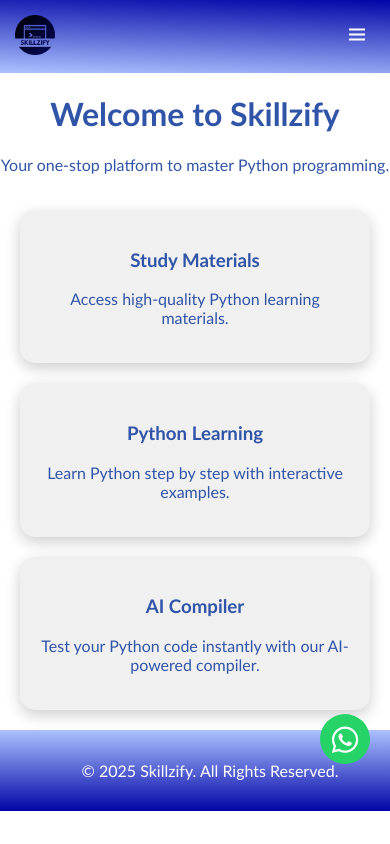
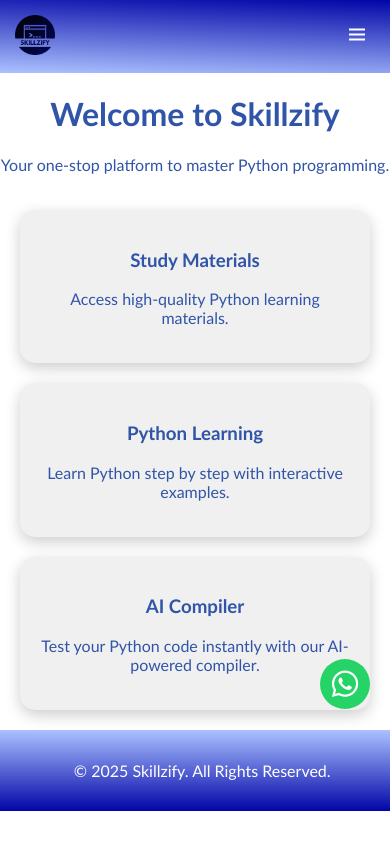
Before and after one commit to SkillzifyInd/Skillzify.Python-, a plain HTML site: page index.html in a window 390 px wide. Shown: the top 844 px of the page. Drawn offline with nearby package versions, Linux system fonts and the light colour scheme; a script that the page names is missing.

Commit message:
Update index.html
AI assistant added

```diff
--- a/index.html
+++ b/index.html
@@ -76,6 +76,7 @@
             border-top-left-radius: 30px;
             border-bottom-left-radius: 30px;
             box-shadow: -5px 0 15px rgba(0, 0, 0, 0.3);
+            z-index: 5;
         }
         .sidebar.active {
             right: 0;
@@ -83,7 +84,7 @@
         .sidebar a {
             display: block;
             color: white;
-            padding: 15px;
+            padding: 17px;
             text-decoration: none;
             text-align: left;
             font-size: 18px;
@@ -108,7 +109,6 @@
             border: none;
             color: white;
             font-size: 18px;
-            margin-top: 20px;
         }
         .features {
             display: grid;
@@ -148,7 +148,7 @@
             text-decoration: none;
         }
         .footer {
-            width: 100%;
+            width: 99%;
             background: linear-gradient(180deg, #abc2ff, #0205a7);
             color: white;
             padding: 15px;
@@ -167,6 +167,13 @@
             .header-container {
                 flex-direction: row-reverse;
             }
+            .whatsapp-float {
+                bottom: 16%;
+                right: 20px;
+            }
+            .footer{
+                width: 96%;
+            }
         }
     </style>
 </head>
@@ -182,6 +189,7 @@
             <a href="#"><b>AI Compiler</b></a>
             <a href="#"><b>Contact</b></a>
             <a href="#"><b>About Us</b></a>
+            <button class="theme-toggle" onclick="toggleTheme()"><i class='bx bx-moon'></i></button>
         </div>
     </div>
     <div class="sidebar" id="sidebar-menu">
@@ -222,6 +230,7 @@
         function toggleSidebar() {
             document.getElementById("sidebar-menu").classList.toggle("active");
         }
+        (function(){if(!window.chatbase||window.chatbase("getState")!=="initialized"){window.chatbase=(...arguments)=>{if(!window.chatbase.q){window.chatbase.q=[]}window.chatbase.q.push(arguments)};window.chatbase=new Proxy(window.chatbase,{get(target,prop){if(prop==="q"){return target.q}return(...args)=>target(prop,...args)}})}const onLoad=function(){const script=document.createElement("script");script.src="https://www.chatbase.co/embed.min.js";script.id="-0FMOHrX1VX3RWxWj6X94";script.domain="www.chatbase.co";document.body.appendChild(script)};if(document.readyState==="complete"){onLoad()}else{window.addEventListener("load",onLoad)}})();
     </script>
 </body>
 </html>
```
